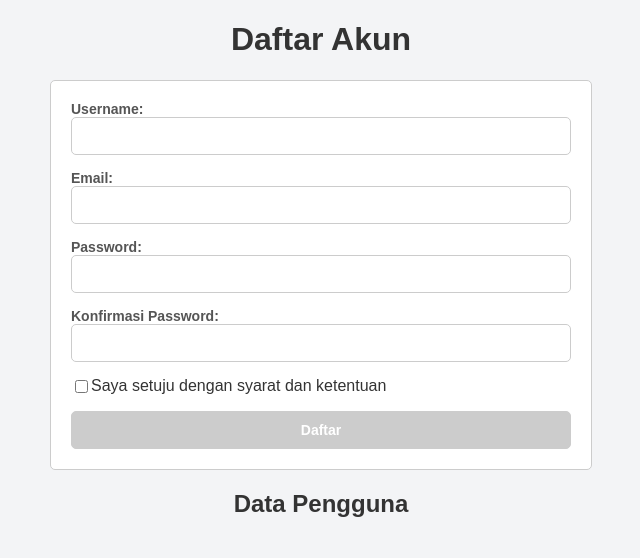
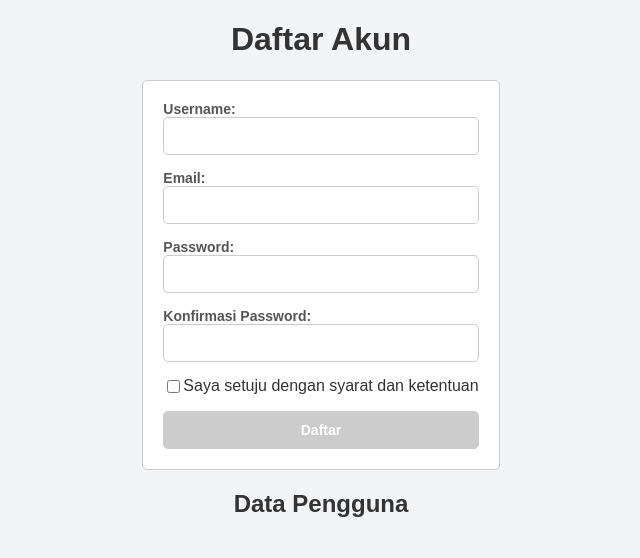
Before and after one commit to mfadhilzurani122140146/uas-pemweb-ra, a PHP site: page /views/register.php in a window 1280 px wide. Shown: the part 100-658 px from the top of the page, without its empty margins (319-959 px from the left). Run offline with PHP 8.4, Linux system fonts and the light colour scheme; data that the repository does not hold is empty.

Commit message:
first commit

```diff
--- a/public/css/style.css
+++ b/public/css/style.css
@@ -20,7 +20,7 @@ form {
   display: flex;
   flex-direction: column; /* Mengatur elemen dalam kolom */
   gap: 15px; /* Jarak antar elemen */
-  min-width: 500px;
+  min-width: 300px;
 }
 
 form label {
```
